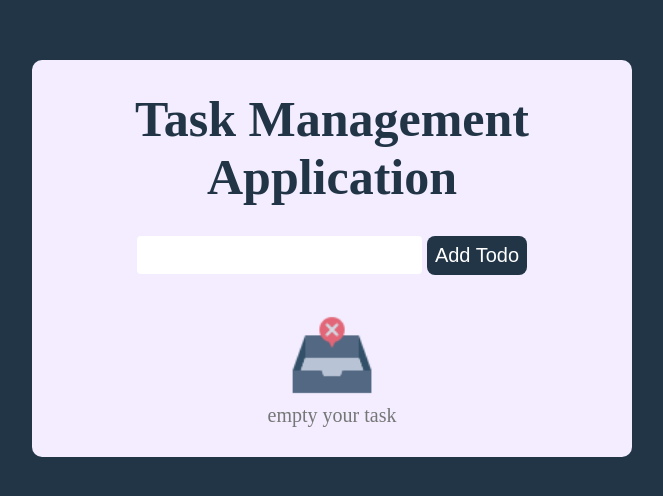
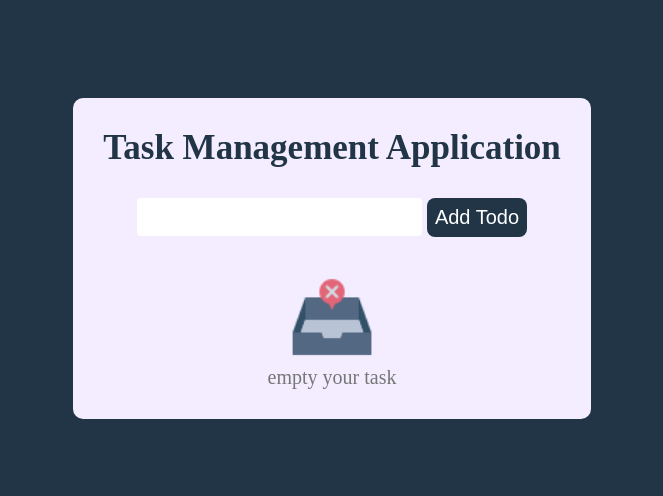
Before and after one commit to md-huda-mia/reduce-todo-app, a React (Vite) app: page / in a window 1280 px wide. Shown: the part 142-638 px from the top of the page, without its empty margins (308-971 px from the left). Built offline with nearby package versions, Linux system fonts and the light colour scheme.

Commit message:
font-size

```diff
--- a/src/components/TodoApp.css
+++ b/src/components/TodoApp.css
@@ -6,7 +6,7 @@
 }
 .todo_app h1 {
   color: #213547;
-  font-size: clamp(35px, 5vw, 50px);
+  font-size: clamp(22px, 5vw, 35px);
 }
 .input_box {
   margin-top: 30px;
```
